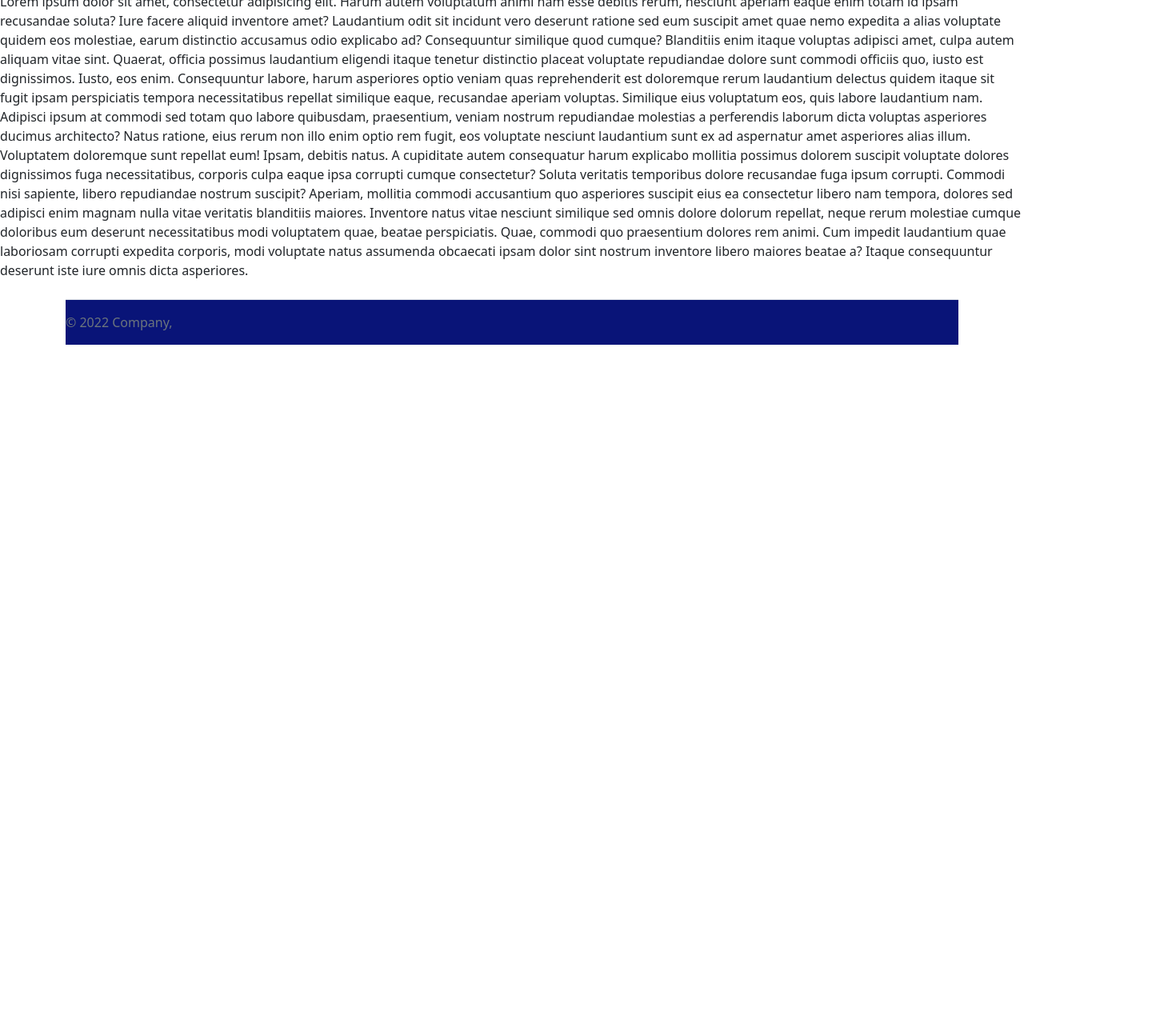
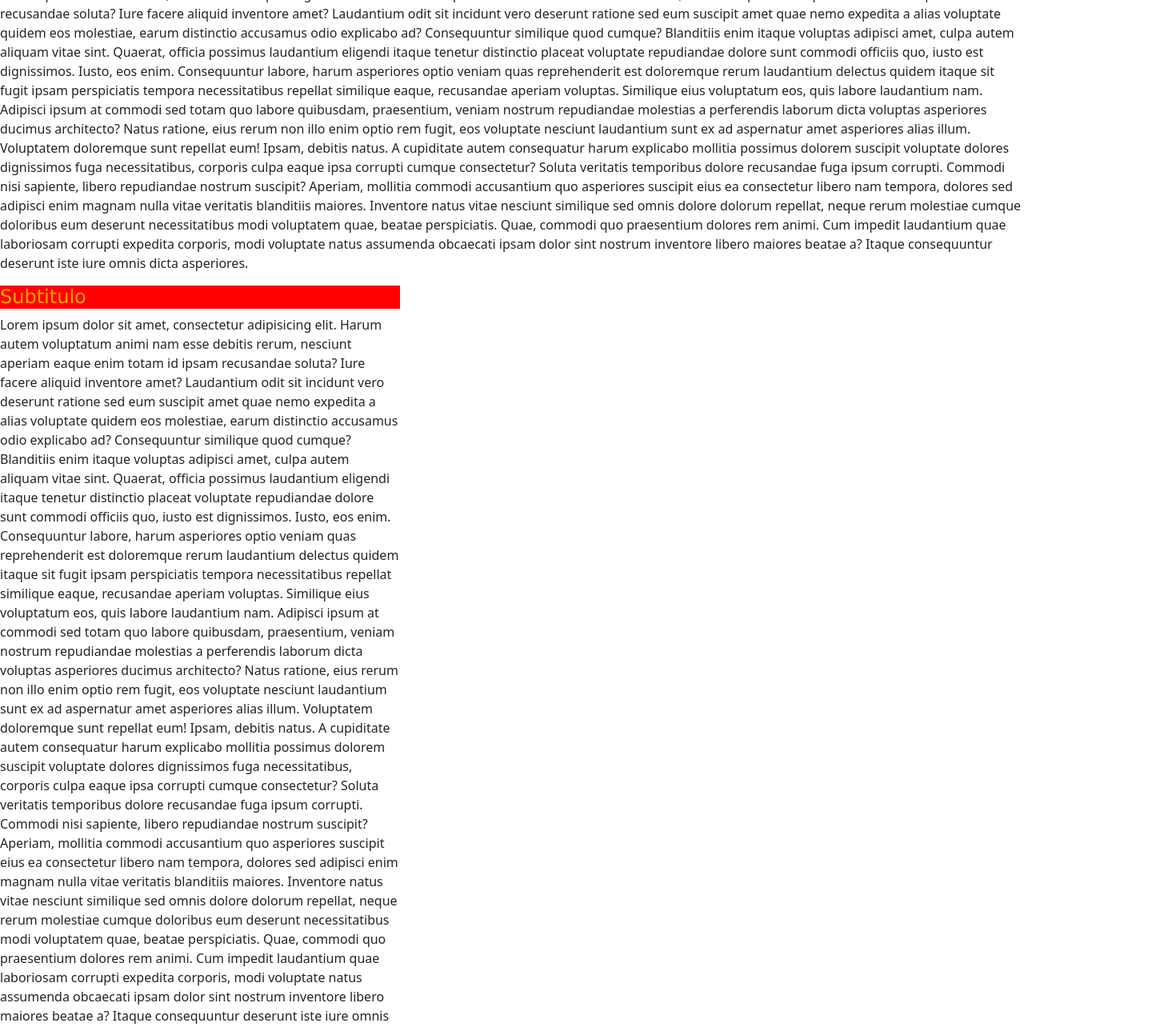
Before and after one commit to karinaandrea2022/desafiosass, a website: page index.html in a window 1280 px wide. Shown: the part 224-1508 px from the top of the page at 80% size, 1440 px wide, since content can reach past the window. Before the commit the page ends 800 px from the top, so only its background shows below. Drawn offline with nearby package versions, Linux system fonts and the light colour scheme.

Commit message:
version2.01

```diff
--- a/index.html
+++ b/index.html
@@ -20,7 +20,20 @@
         <li>Vivo</li><a href="#"></a>
     </ul>
     </div>
-    <section>
+    <section class="extend">
+        <h2>Subtitulo</h2>
+        <p>Lorem ipsum dolor sit amet, consectetur adipisicing elit. Harum autem voluptatum animi nam esse debitis rerum, nesciunt aperiam eaque enim totam id ipsam recusandae soluta? Iure facere aliquid inventore amet?
+        Laudantium odit sit incidunt vero deserunt ratione sed eum suscipit amet quae nemo expedita a alias voluptate quidem eos molestiae, earum distinctio accusamus odio explicabo ad? Consequuntur similique quod cumque?
+        Blanditiis enim itaque voluptas adipisci amet, culpa autem aliquam vitae sint. Quaerat, officia possimus laudantium eligendi itaque tenetur distinctio placeat voluptate repudiandae dolore sunt commodi officiis quo, iusto est dignissimos.
+        Iusto, eos enim. Consequuntur labore, harum asperiores optio veniam quas reprehenderit est doloremque rerum laudantium delectus quidem itaque sit fugit ipsam perspiciatis tempora necessitatibus repellat similique eaque, recusandae aperiam voluptas.
+        Similique eius voluptatum eos, quis labore laudantium nam. Adipisci ipsum at commodi sed totam quo labore quibusdam, praesentium, veniam nostrum repudiandae molestias a perferendis laborum dicta voluptas asperiores ducimus architecto?
+        Natus ratione, eius rerum non illo enim optio rem fugit, eos voluptate nesciunt laudantium sunt ex ad aspernatur amet asperiores alias illum. Voluptatem doloremque sunt repellat eum! Ipsam, debitis natus.
+        A cupiditate autem consequatur harum explicabo mollitia possimus dolorem suscipit voluptate dolores dignissimos fuga necessitatibus, corporis culpa eaque ipsa corrupti cumque consectetur? Soluta veritatis temporibus dolore recusandae fuga ipsum corrupti.
+        Commodi nisi sapiente, libero repudiandae nostrum suscipit? Aperiam, mollitia commodi accusantium quo asperiores suscipit eius ea consectetur libero nam tempora, dolores sed adipisci enim magnam nulla vitae veritatis blanditiis maiores.
+        Inventore natus vitae nesciunt similique sed omnis dolore dolorum repellat, neque rerum molestiae cumque doloribus eum deserunt necessitatibus modi voluptatem quae, beatae perspiciatis. Quae, commodi quo praesentium dolores rem animi.
+        Cum impedit laudantium quae laboriosam corrupti expedita corporis, modi voluptate natus assumenda obcaecati ipsam dolor sint nostrum inventore libero maiores beatae a? Itaque consequuntur deserunt iste iure omnis dicta asperiores.</p>
+    </section>
+    <section class="extend2">
         <h2>Subtitulo</h2>
         <p>Lorem ipsum dolor sit amet, consectetur adipisicing elit. Harum autem voluptatum animi nam esse debitis rerum, nesciunt aperiam eaque enim totam id ipsam recusandae soluta? Iure facere aliquid inventore amet?
         Laudantium odit sit incidunt vero deserunt ratione sed eum suscipit amet quae nemo expedita a alias voluptate quidem eos molestiae, earum distinctio accusamus odio explicabo ad? Consequuntur similique quod cumque?
--- /dev/null
+++ b/sass/_sass2.scss
@@ -0,0 +1,33 @@
+$ancho:720px;
+header{
+    width: $ancho *2;
+}
+.extend{
+    h2{
+        color: orange;
+        background-color: gold;
+        font-size: 24px;
+        font-family: Verdana, Geneva, Tahoma, sans-serif;
+        p{
+            color: blueviolet;
+            font-size: 18px;
+            background-color: black;
+            font-family: Georgia, 'Times New Roman', Times, serif;
+        }
+    }
+}
+.extend2{
+    @extend.extend;
+    h2{
+    background-color: red;
+
+
+    }
+}
+@mixin tamanio ($anchor,$altor){
+width:$anchor;
+heigth:$altor;
+}
+.extend2{
+    @include tamanio(500px,500px )
+}
--- a/sass/estilos.scss
+++ b/sass/estilos.scss
@@ -1,5 +1,6 @@
 @import "variables";
 @import "cabecera";
+@import "sass2";
 
 
 footer{
```
Also changed, not shown: package.json (+10 -2 lines), css/estilo.css, 1 other file.
